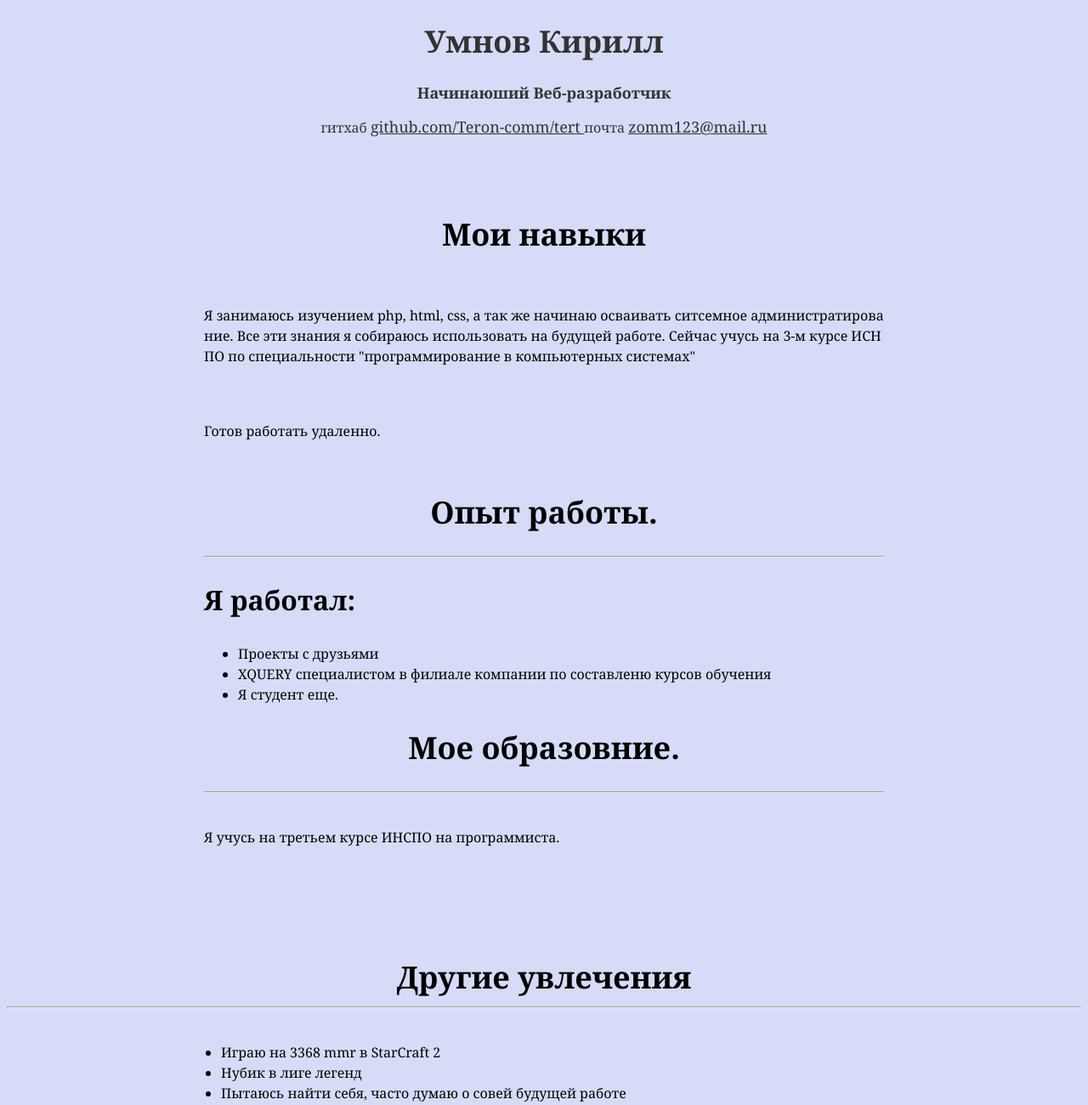
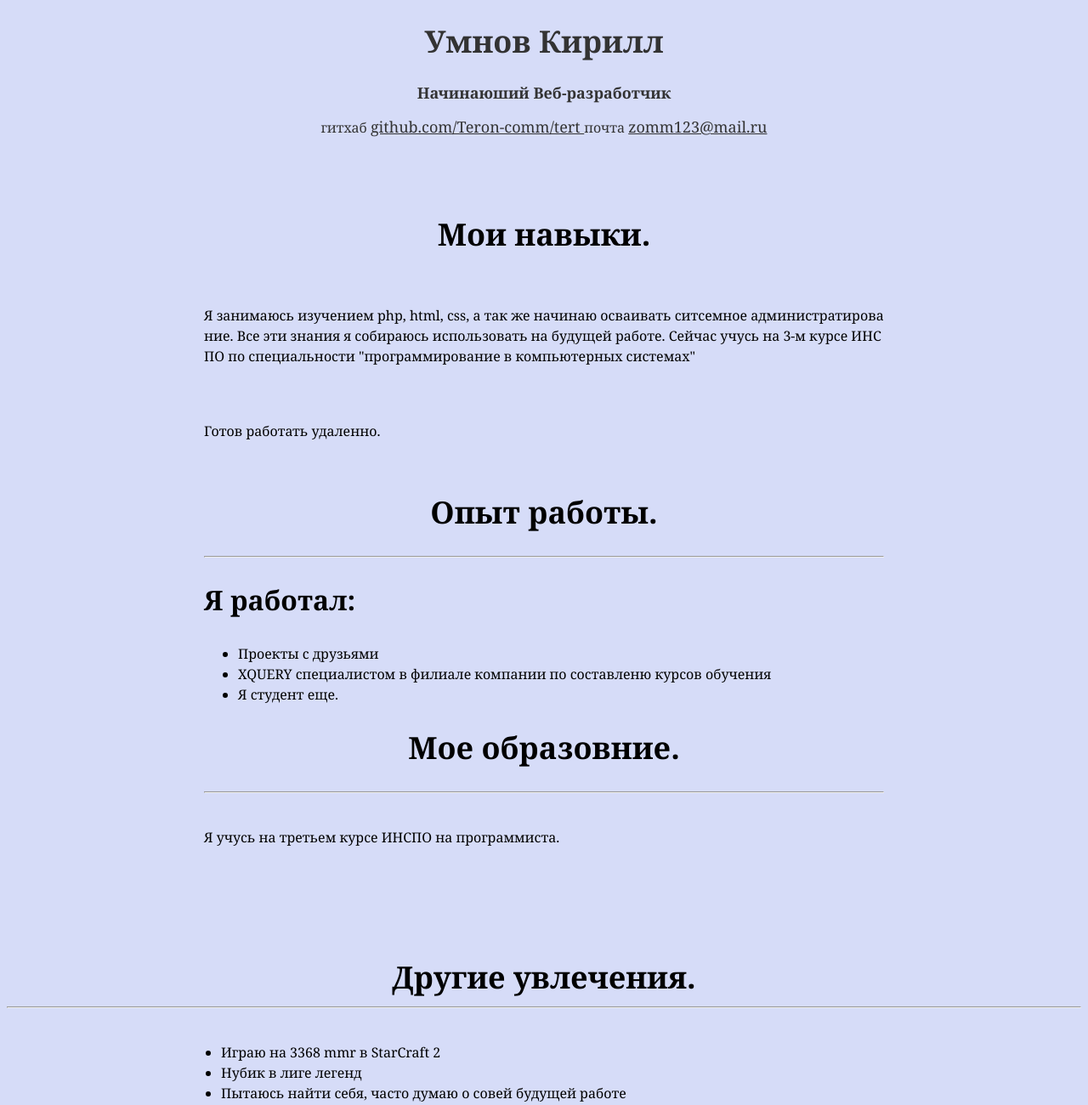
Before and after one commit to Teron-comm/tert, a plain HTML site: page index.html in a window 1280 px wide. Shown: the top 1300 px of the page at 85% size. Drawn offline with Linux system fonts and the light colour scheme.

Commit message:
Update index.html

```diff
--- a/index.html
+++ b/index.html
@@ -19,12 +19,12 @@
     </div>
     <div id="main">
       <h1 class="name">
-        Мои навыки
+        Мои навыки.
       </h1>
       <p class="text">
         Я занимаюсь изучением php, html, css, а так же начинаю осваивать
         ситсемное администратирование. Все эти знания я собираюсь использовать
-        на будущей работе. Сейчас учусь на 3-м курсе ИСНПО по специальности
+        на будущей работе. Сейчас учусь на 3-м курсе ИНСПО по специальности
         "программирование в компьютерных системах"
       </p>
       <p class="text">Готов работать удаленно.</p>
@@ -45,7 +45,7 @@
       <p class="text">Я учусь на третьем курсе ИНСПО на программиста.</p>
     </div>
     <div id="footer">
-      <h1 class="obr">Другие увлечения</h1>
+      <h1 class="obr">Другие увлечения.</h1>
       <hr />
       <span
         ><ul class="text">
```
